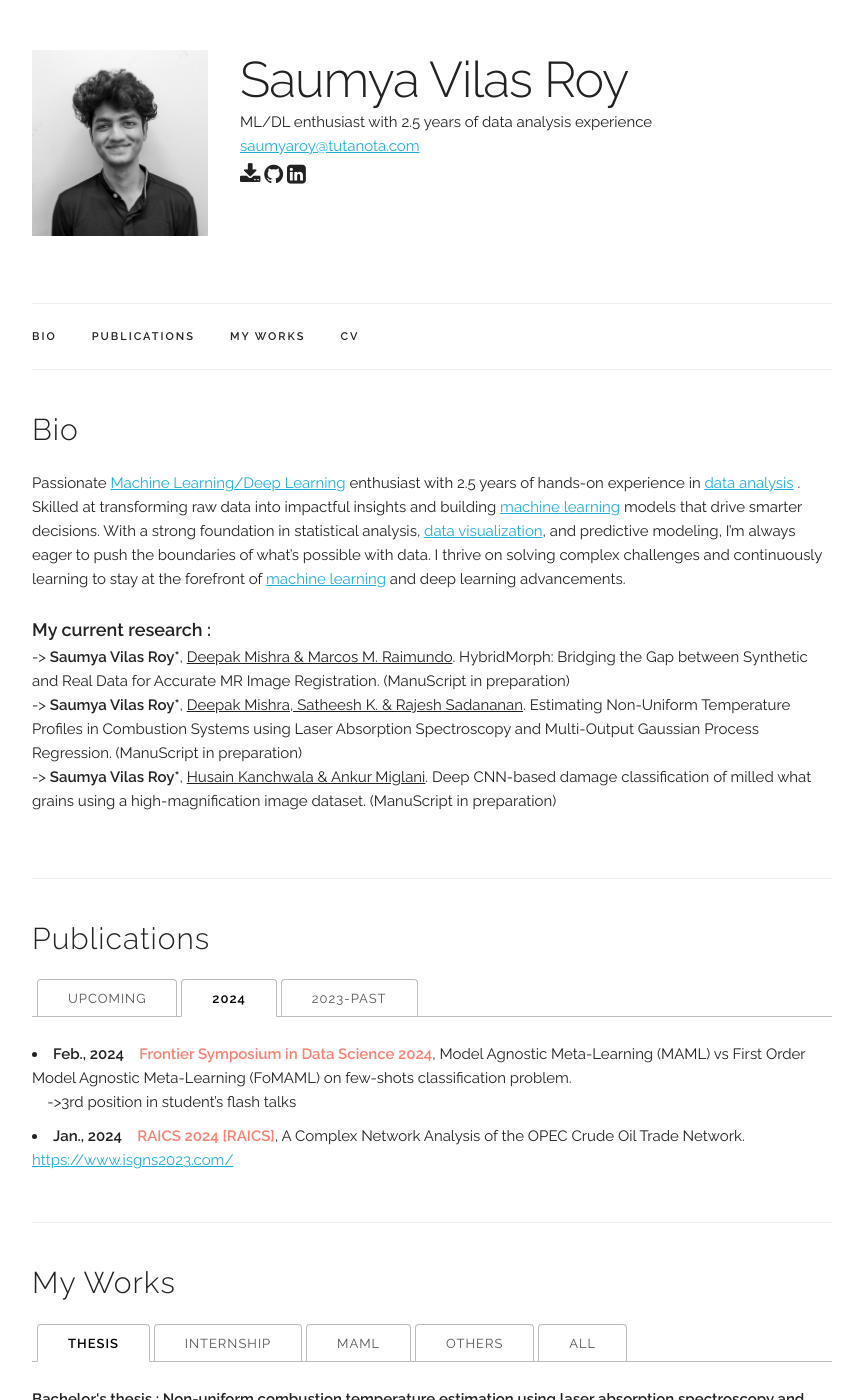
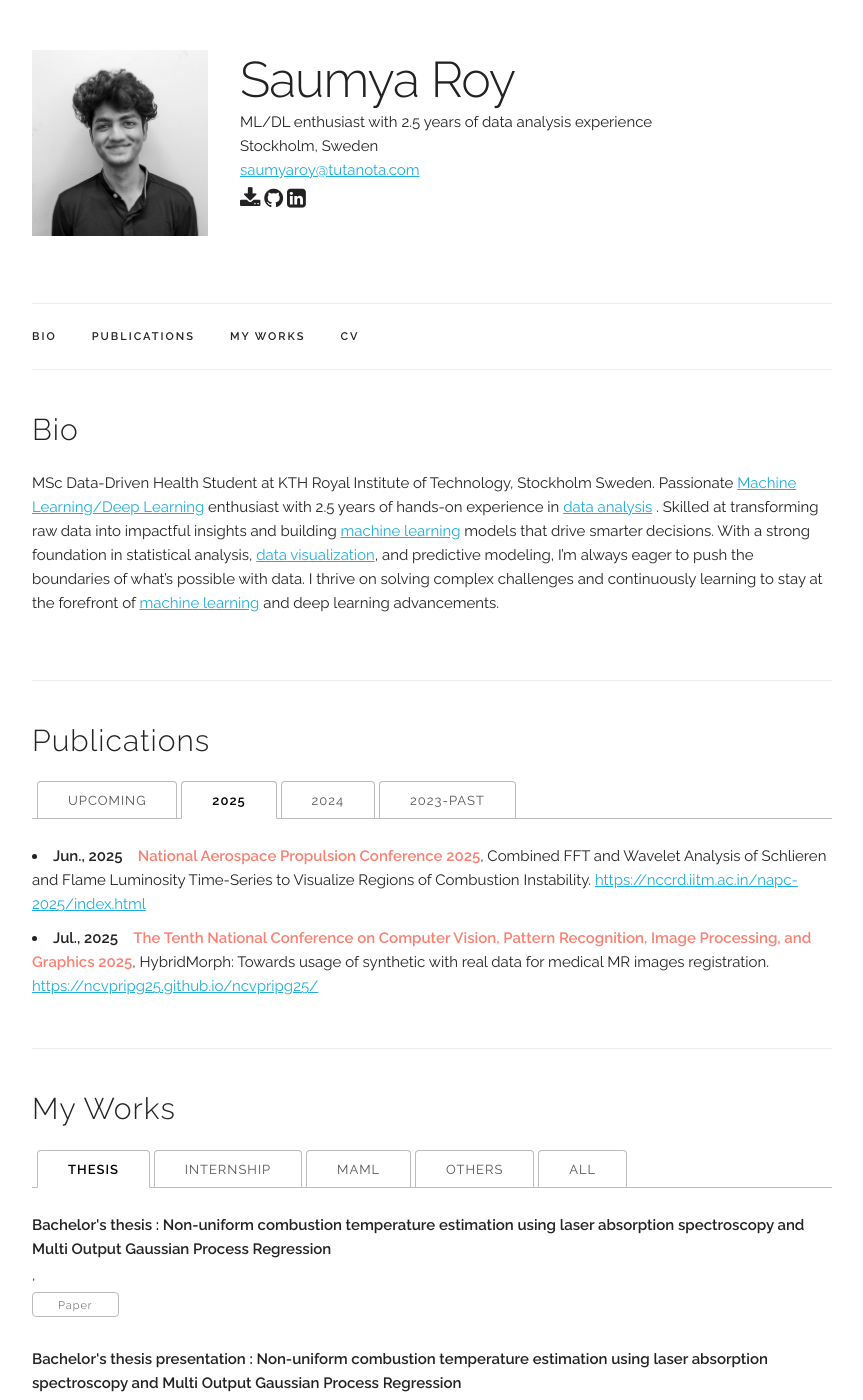
Before and after one commit to kurmananda/saumya, a Jekyll site: the page built from index.html, in a window 1280 px wide and 1400 px high. Shown: the whole window, without its empty margins (208-1071 px from the left). Built offline with Jekyll 4.4.1, drawn with Linux system fonts in a browser that asks for light colours; some of the changed text lies outside the part shown.

Commit message:
updated it to match caffineaddic website

```diff
--- a/_data/main_info.yaml
+++ b/_data/main_info.yaml
@@ -1,9 +1,10 @@
-name: "Saumya Vilas Roy"
+name: "Saumya Roy"
 title: "ML/DL enthusiast with 2.5 years of data analysis experience"
+subtitle: "Stockholm, Sweden"
 email: "saumyaroy@tutanota.com"
 profile_pic: "/assets/profile-pics/profile.jpg"
 twitter: "#"
 cv: "assets/cv/CV.pdf"
-linkedin: "http://www.linkedin.com/in/saumya-vilas-roy"
+linkedin: "https://www.linkedin.com/in/saumya-roy-kth"
 github: "https://github.com/CaffineAddic"
 google_analystics_tracking_id: 'G-F492QWZL6M'
--- a/_data/news.yaml
+++ b/_data/news.yaml
@@ -1,15 +1,17 @@
-
 news:
 
-  - content: '<b>Feb., 2024</b>&nbsp;&nbsp;&nbsp;&nbsp;<b style="color:#fa8072;">Frontier Symposium in Data Science 2024</b>, Model Agnostic Meta-Learning (MAML) vs First Order Model Agnostic Meta-Learning (FoMAML) on few-shots classification problem.<br>&nbsp;&nbsp;&nbsp;&nbsp;->3rd position in student’s flash talks
-'
+  - content: '<b>Feb., 2024</b>&nbsp;&nbsp;&nbsp;&nbsp;<b style="color:#fa8072;">Frontier Symposium in Data Science 2024</b>, Model Agnostic Meta-Learning (MAML) vs First Order Model Agnostic Meta-Learning (FoMAML) on few-shots classification problem.<br>&nbsp;&nbsp;&nbsp;&nbsp;->3rd position in student’s flash talks '
+    year: "2024"
+  - content: '<b>Jan., 2024</b>&nbsp;&nbsp;&nbsp;&nbsp;<b style="color:#fa8072;">Recent Advances in Intelligent Computational Systems International Conference 2024 </b>, A Complex Network Analysis of the OPEC Crude Oil Trade Network. <a href="https://www.isgns2023.com/">https://www.isgns2023.com/</a>'
     year: "2024"
 
-  - content: '<b>Jan., 2024</b>&nbsp;&nbsp;&nbsp;&nbsp;<b style="color:#fa8072;">RAICS 2024 [RAICS]</b>, A Complex Network Analysis of the OPEC Crude Oil Trade Network. <a href="https://www.isgns2023.com/">https://www.isgns2023.com/</a>'
-    year: "2024"
-
-  - content: '<b>Nov., 2023</b>&nbsp;&nbsp;&nbsp;&nbsp;<b style="color:#fa8072;">Complex Valued U-Net for Segmentation of PolSAR Images</b> [ISG - ISRS 2023 National Symposium] <a href="https://www.isgns2023.com">https://www.isgns2023.com/</a>'
+  - content: '<b>Nov., 2023</b>&nbsp;&nbsp;&nbsp;&nbsp;<b style="color:#fa8072;">Complex Valued U-Net for Segmentation of PolSAR Images</b>Indian Society of Geomatics - Indian Society of Remote Sensing National Symposium 2023 <a href="https://www.isgns2023.com">https://www.isgns2023.com/</a>'
     year: "2023"
 
-  - content: '<b>Jun., 2024</b>&nbsp;&nbsp;&nbsp;&nbsp;<b style="color:#fa8072;">NAPC 2025</b>, Combined FFT and Wavelet Analysis of Schlieren and Flame Luminosity Time-Series to Visualize Regions of Combustion Instability. <a href="https://nccrd.iitm.ac.in/napc-2025/index.html">https://nccrd.iitm.ac.in/napc-2025/index.html</a>'
-    year: "preprint"
+  - content: '<b>Jun., 2025</b>&nbsp;&nbsp;&nbsp;&nbsp;<b style="color:#fa8072;">National Aerospace Propulsion Conference 2025</b>, Combined FFT and Wavelet Analysis of Schlieren and Flame Luminosity Time-Series to Visualize Regions of Combustion Instability. <a href="https://nccrd.iitm.ac.in/napc-2025/index.html">https://nccrd.iitm.ac.in/napc-2025/index.html</a>'
+    year: "2025"
+  - content: '<b>Jul., 2025</b>&nbsp;&nbsp;&nbsp;&nbsp;<b style="color:#fa8072;">The Tenth National Conference on Computer Vision, Pattern Recognition, Image Processing, and Graphics 2025</b>, HybridMorph: Towards usage of synthetic with real data for medical MR images registration. <a href="https://ncvpripg25.github.io/ncvpripg25/">https://ncvpripg25.github.io/ncvpripg25/</a>'
+    year: "2025"
+
+  - content: 'Estimating Non-Uniform Temperature Profiles in <b style="color:#fa8072;">Combustion Systems using Laser Absorption Spectroscopy</b> and Multi-Output Gaussian Process Regression. <a href="https://doi.org/10.36227/techrxiv.173273629.91677656/v1">DOI: 10.36227/techrxiv.173273629.91677656/v1</a> (Manuscript in preparation)'
+    year: "upcoming"
--- a/_layouts/default.html
+++ b/_layouts/default.html
@@ -71,6 +71,7 @@
         <div class="nine columns main-description">
             <h1>{{ site.data.main_info.name }}</h1>
             <p>{{ site.data.main_info.title }}</p>
+            <p>{{ site.data.main_info.subtitle }}</p>
             <a href="mailto:saumyaroy@tutanota.com"><p>{{ site.data.main_info.email }}</p></a>
             <p>
               <span onclick="window.open('{{ site.data.main_info.cv }}')" style="cursor: pointer">
@@ -119,6 +120,7 @@
           <span onclick="window.open('{{ site.data.main_info.github }}')" style="cursor: pointer">
             <i class="fa fa-github" aria-hidden="true"></i>
           </span>
+          </span>
         </div>
       </div>
     </div>
--- a/index.html
+++ b/index.html
@@ -5,7 +5,7 @@ title: Home
 <!-- ========== BIO ========== -->
 <div class="docs-section" id="bio">
   <h4>Bio</h4>
-  <p>
+  <p> MSc Data-Driven Health Student at KTH Royal Institute of Technology, Stockholm Sweden.
     Passionate
     <a href="https://en.wikipedia.org/wiki/Machine_learning">Machine Learning/Deep Learning</a>
     enthusiast with 2.5 years of hands-on experience in
@@ -21,17 +21,6 @@ title: Home
     <a href="https://en.wikipedia.org/wiki/Machine_learning">machine learning</a> and deep learning advancements.
 
 
-  <p>
-    <b style="font-size: larger;">My current research :</b><br>
-    -> <b>Saumya Vilas Roy*</b>, <u>Deepak Mishra & Marcos M. Raimundo</u>. HybridMorph: Bridging the Gap between
-    Synthetic and Real Data for Accurate MR Image Registration. (ManuScript in preparation)
-    <br>
-    -> <b>Saumya Vilas Roy*</b>, <u>Deepak Mishra, Satheesh K. & Rajesh Sadananan</u>. Estimating Non-Uniform Temperature Profiles in
-    Combustion Systems using Laser Absorption Spectroscopy and Multi-Output Gaussian Process Regression. (ManuScript in
-    preparation)
-    <br>
-    -> <b>Saumya Vilas Roy*</b>, <u>Husain Kanchwala & Ankur Miglani</u>. Deep CNN-based damage classification of milled what grains
-    using a high-magnification image dataset. (ManuScript in preparation)
   </p>
 
 </div>
@@ -67,10 +56,13 @@ title: Home
 
   <ul class="tab-nav">
     <li>
-      <div class="button" data-ref="#news-preprint">Upcoming</div>
+      <div class="button" data-ref="#news-upcoming">Upcoming</div>
     </li>
     <li>
-      <div class="button active" data-ref="#news-2024">2024</div>
+      <div class="button active" data-ref="#news-2025">2025</div>
+    </li>
+    <li>
+      <div class="button" data-ref="#news-2024">2024</div>
     </li>
     <li>
       <div class="button" data-ref="#news-2023">2023-Past</div>
@@ -78,7 +70,16 @@ title: Home
   </ul>
 
   <div class="tab-content">
-    <div class="tab-pane active" id="news-2024">
+       <div class="tab-pane active" id="news-2025">
+      {% assign news2025 = site.data.news.news | where: "year", "2025" %}
+      {% for news in news2025 %}
+      <div class="news">
+        <li>{{ news.content }}</li>
+      </div>
+      {% endfor %}
+    </div>
+
+    <div class="tab-pane" id="news-2024">
       {% assign news2024 = site.data.news.news | where: "year", "2024" %}
       {% for news in news2024 %}
       <div class="news">
@@ -94,8 +95,8 @@ title: Home
       {% endfor %}
     </div>
 
-    <div class="tab-pane" id="news-preprint">
-      {% assign news2022 = site.data.news.news | where: "year", "preprint" %}
+    <div class="tab-pane" id="news-upcoming">
+      {% assign news2022 = site.data.news.news | where: "year", "upcoming" %}
       {% for news in news2022 %}
       <div class="news">
         <li>{{ news.content }}</li>
@@ -236,8 +237,8 @@ title: Home
 <div class="docs-section" id="mentee">
   <h4>REFERENCES</h4>
   <p>
-    <b>Husain Kanchwala</b> Assistant Professor, Center for Automotive Research and Tribology, IIT Delhi
- Email: <a href="mailto:husaink@iitd.ac.in">husaink@iitd.ac.in</a>, Phone: +91-112-6548571. <br>
+    <!-- <b>Husain Kanchwala</b> Assistant Professor, Center for Automotive Research and Tribology, IIT Delhi
+ Email: <a href="mailto:husaink@iitd.ac.in">husaink@iitd.ac.in</a>, Phone: +91-112-6548571. <br> -->
     <b>Deepak Mishra</b> Department of Avionics, Indian Institute of Space Science and Technology,
  Email: <a href="mailto:deepak.mishra@iist.ac.in">deepak.mishra@iist.ac.in</a>, Phone: +91-471-2568583. <br>
     <b>Marcos M. Raimundo</b> Assistant Professor, Institute of Computing, University of Campinas,
@@ -266,8 +267,12 @@ title: Home
           <div class="flag-wrapper">
             <span class="flag">{{ exp.place }}</span>
             <span class="time-wrapper"><span class="time">{{ exp.time }}</span></span>
+         </div>
+          <div class="desc">
+            <b>{{ exp.title }}</b><br />
+            {{ exp.subtitle }}<br />
+            <span class="country">{{ exp.country }}</span>
           </div>
-          <div class="desc"><b>{{ exp.title }}</b> <br /> {{ exp.subtitle }}</div>
         </div>
     </li>
     {% endfor %}
```
Also changed, not shown: _data/experience.yaml (+21 -3 lines), _data/projects.yaml (added, +54 -0 lines), _data/publications.yaml (+7 -0 lines), assets/unc_logo.png, unc_logo.png (added), 8 other files.
